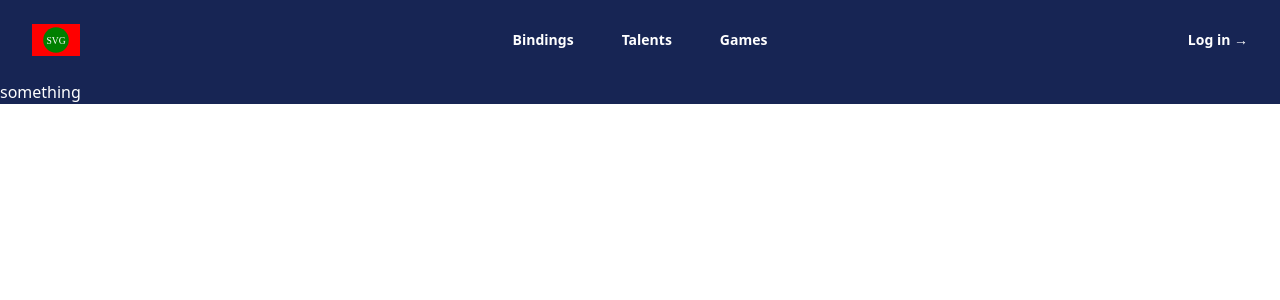
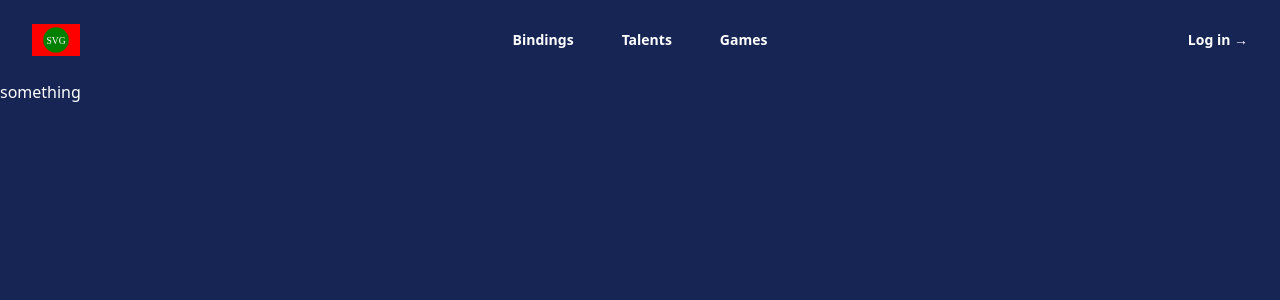
Before and after one commit to Cellv2/wow-keybind-helper, a React app: page /something in a window 1280 px wide. Shown: the top 300 px of the page. Built offline with nearby package versions, Linux system fonts and the light colour scheme.

Commit message:
Fix whole page styling

```diff
--- a/src/layouts/MainLayout.tsx
+++ b/src/layouts/MainLayout.tsx
@@ -6,7 +6,7 @@ type Props = { children?: React.ReactNode };
 
 export const MainLayout = (props: Props) => {
     return (
-        <main className="dark:bg-blue-950 dark:text-white h-full">
+        <main className="dark:bg-blue-950 dark:text-white min-h-dvh">
             <Header />
             <Outlet />
         </main>
```
